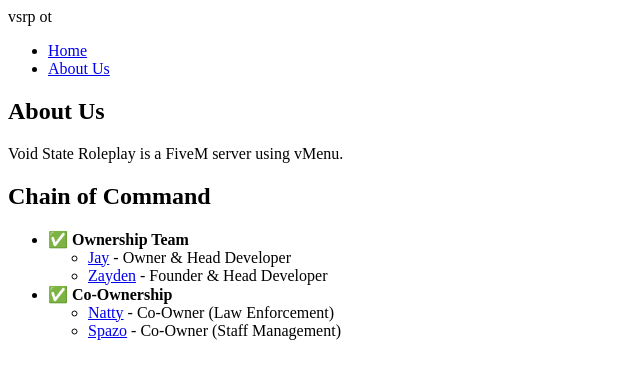
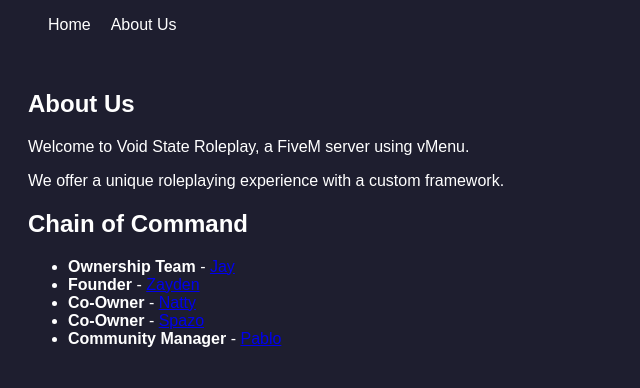
Before and after one commit to Matt198755/ergfdg, a plain HTML site: page index_2.html in a window 1280 px wide. Shown: the whole page, without its empty margins (0-640 px from the left). Drawn offline with Linux system fonts and the light colour scheme.

Commit message:
Add files via upload

```diff
--- a/index_2.html
+++ b/index_2.html
@@ -8,37 +8,25 @@
 </head>
 <body>
     <nav>
-        <div class="logo">vsrp ot</div>
-        <ul class="nav-links">
+        <ul>
             <li><a href="index.html">Home</a></li>
             <li><a href="about.html">About Us</a></li>
         </ul>
     </nav>
 
-    <main>
-        <section class="about">
-            <h1>About Us</h1>
-            <p>Void State Roleplay is a FiveM server using vMenu.</p>
-        </section>
+    <section class="about">
+        <h1>About Us</h1>
+        <p>Welcome to Void State Roleplay, a FiveM server using vMenu.</p>
+        <p>We offer a unique roleplaying experience with a custom framework.</p>
 
-        <section class="chain-of-command">
-            <h1>Chain of Command</h1>
-            <ul>
-                <li>✅ <b>Ownership Team</b>
-                    <ul>
-                        <li><a href="https://discord.com/users/1223685023031361548">Jay</a> - Owner & Head Developer</li>
-                        <li><a href="https://discord.com/users/1070133875919028384">Zayden</a> - Founder & Head Developer</li>
-                    </ul>
-                </li>
-                <li>✅ <b>Co‑Ownership</b>
-                    <ul>
-                        <li><a href="https://discord.com/users/1067901963548753921">Natty</a> - Co‑Owner (Law Enforcement)</li>
-                        <li><a href="https://discord.com/users/1104060788936814644">Spazo</a> - Co‑Owner (Staff Management)</li>
-                    </ul>
-                </li>
-                <!-- Add more roles here -->
-            </ul>
-        </section>
-    </main>
+        <h2>Chain of Command</h2>
+        <ul>
+            <li><b>Ownership Team</b> - <a href="https://discord.com/@1223685023031361548">Jay</a></li>
+            <li><b>Founder</b> - <a href="https://discord.com/@1070133875919028384">Zayden</a></li>
+            <li><b>Co-Owner</b> - <a href="https://discord.com/@1067901963548753921">Natty</a></li>
+            <li><b>Co-Owner</b> - <a href="https://discord.com/@1104060788936814644">Spazo</a></li>
+            <li><b>Community Manager</b> - <a href="https://discord.com/@1387355348180013086">Pablo</a></li>
+        </ul>
+    </section>
 </body>
 </html>
--- a/style.css
+++ b/style.css
@@ -1 +1,28 @@
-/* Keep the existing styles from before */
+body {
+    font-family: Arial, sans-serif;
+    background: #1e1e2f;
+    color: #fff;
+}
+
+nav ul {
+    list-style: none;
+    display: flex;
+    gap: 20px;
+}
+
+nav a {
+    color: #fff;
+    text-decoration: none;
+}
+
+.hero {
+    height: 100vh;
+    display: flex;
+    justify-content: center;
+    align-items: center;
+    font-size: 4rem;
+}
+
+.about {
+    padding: 20px;
+}
```
Also changed, not shown: index.html (+5 -8 lines), script.js (+13 -1 lines).
